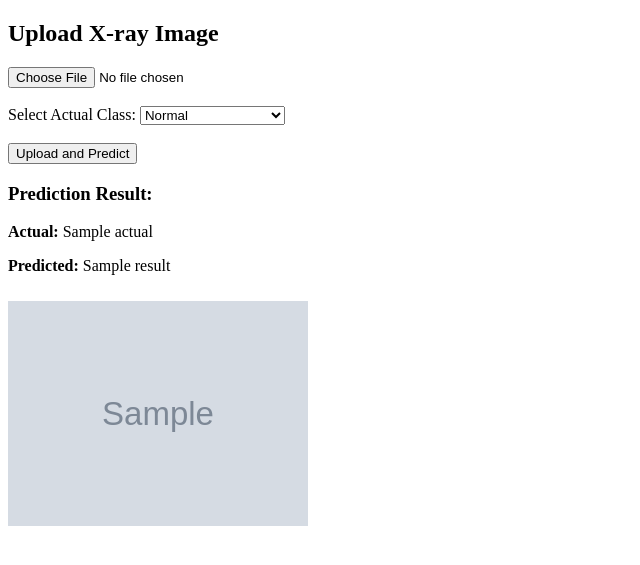
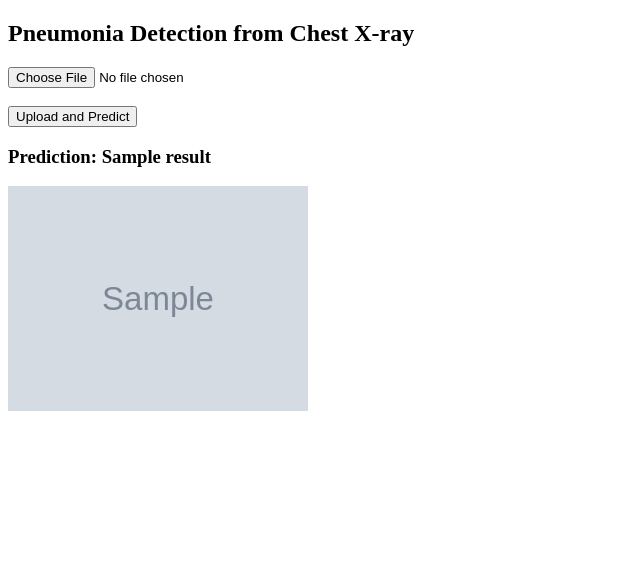
Before and after one commit to NavinG-03/pneumonia-detection-using-x-ray-image-, a Flask app: template templates/index.html in a window 1280 px wide. Shown: the top 565 px of the page, without its empty margins (0-640 px from the left). Run offline with Flask 3, Linux system fonts and the light colour scheme; the template is opened without the code that fills it: most values are stand-ins (such as "Sample title", 1, 10 or a date in 2020); grey boxes marked "Sample" are stand-in pictures.

Commit message:
Update index.html

```diff
--- a/templates/index.html
+++ b/templates/index.html
@@ -1,28 +1,18 @@
 <!DOCTYPE html>
 <html>
 <head>
-    <title>Pneumonia Prediction</title>
+    <title>Pneumonia Detector</title>
 </head>
 <body>
-    <h2>Upload X-ray Image</h2>
-    <form action="/predict" method="POST" enctype="multipart/form-data">
+    <h2>Pneumonia Detection from Chest X-ray</h2>
+    <form action="/predict" method="post" enctype="multipart/form-data">
         <input type="file" name="file" required><br><br>
-
-        <label for="actual_class">Select Actual Class:</label>
-        <select name="actual_class" required>
-            <option value="Normal">Normal</option>
-            <option value="Bacterial Pneumonia">Bacterial Pneumonia</option>
-            <option value="Viral Pneumonia">Viral Pneumonia</option>
-        </select><br><br>
-
         <input type="submit" value="Upload and Predict">
     </form>
 
     {% if result %}
-        <h3>Prediction Result:</h3>
-        <p><strong>Actual:</strong> {{ actual }}</p>
-        <p><strong>Predicted:</strong> {{ result }}</p>
-        <img src="{{ img_path }}" alt="Uploaded Image" style="max-width: 300px; margin-top: 10px;">
+        <h3>Prediction: {{ result }}</h3>
+        <img src="{{ img_path }}" width="300">
     {% endif %}
 </body>
 </html>
```
